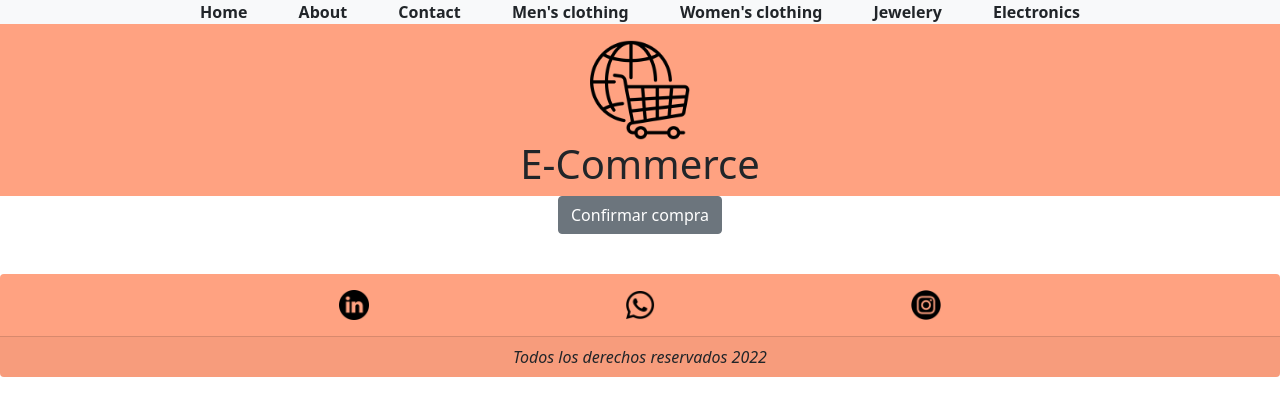
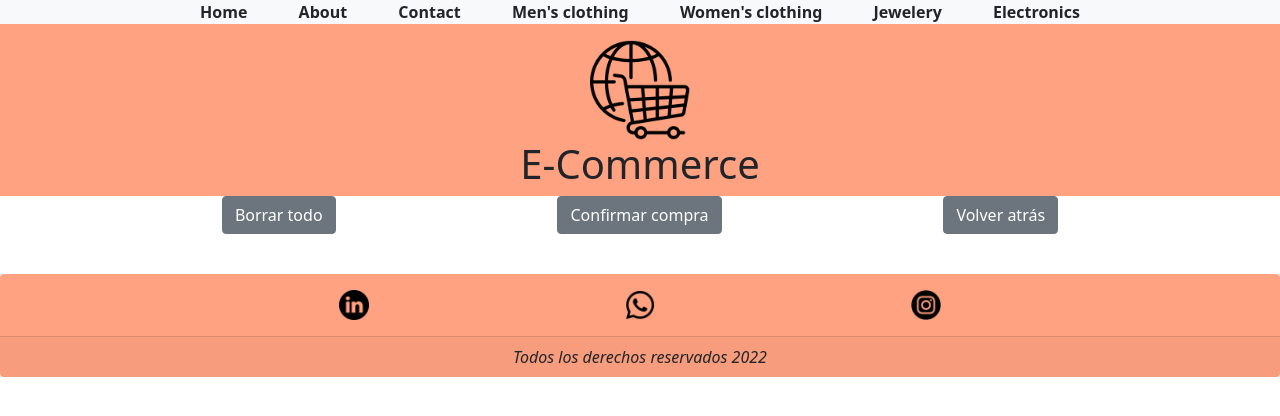
Before and after one commit to NicolasClaudioBolo/E-Commerce-Bolo, a React (Create React App) app: page /views/Cart in a window 1280 px wide. Shown: the top 416 px of the page. Built offline with nearby package versions, Linux system fonts and the light colour scheme.

Commit message:
Agregué botón Volver en carrito

```diff
--- a/src/components/CartContext/CartContext.js
+++ b/src/components/CartContext/CartContext.js
@@ -39,7 +39,7 @@ export const CartProvider = ({children}) => {
 
         //Esta es la función que modifica el estado global del carrito, los children sí tienen acceso a esta función!
         const removeFromCart = (product) => {
-                const newCart = cart.filter(item => item.item.id !== product)
+                const newCart = cart.filter(item => item.item.id !== product.id)
                 setCart(newCart)
         }
 
@@ -53,7 +53,7 @@ export const CartProvider = ({children}) => {
         //Terminar compra
 
         const CheckOut = () => {
-                cart.length >=1? alert('Gracias por tu compra!') : alert('Primero añadí algún item :)')
+                cart.length >=1? alert('Gracias por tu compra!') : alert('Primero añadí algún item:)')
                 let total = 0
                 cart.forEach(i => Math.round((total += (i.item.price * i.quantity) + Number.EPSILON) * 100) / 100)}
 
--- a/src/components/ItemCart/ItemCart.js
+++ b/src/components/ItemCart/ItemCart.js
@@ -7,11 +7,6 @@ const ItemCart = () => {
 
   const {removeFromCart} = useContext(CartContext)
   const {cart} = useContext(CartContext)
-
-  console.log(cart)
-
-
-
 
   return(
     cart.map(item => {
--- a/src/views/Cart.js
+++ b/src/views/Cart.js
@@ -5,10 +5,13 @@ import './Cart.css'
 import { CartContext } from '../components/CartContext/CartContext';
 import ItemCart from '../components/ItemCart/ItemCart';
 import { Button } from 'reactstrap';
+import { Link } from 'react-router-dom';
 
 const Cart = () => {
 
-  const {cart, CheckOut} = useContext(CartContext)
+  const {cart, CheckOut, clear} = useContext(CartContext)
+
+  console.log('Carrito: ', cart)
 
   return (
     <div className='App'>
@@ -17,9 +20,11 @@ const Cart = () => {
                       <ItemCart item={c.item} key={c.item.id} />
                     </div>
         })}
-                      <Button onClick={CheckOut}>
-                            Confirmar compra
-                      </Button>
+                      <Button onClick={clear}>Borrar todo</Button>
+                      <Button onClick={CheckOut}>Confirmar compra</Button>
+                      <Link to='/'>
+                        <Button>Volver atrás</Button>
+                      </Link>
     </div>
   )
 }
```
